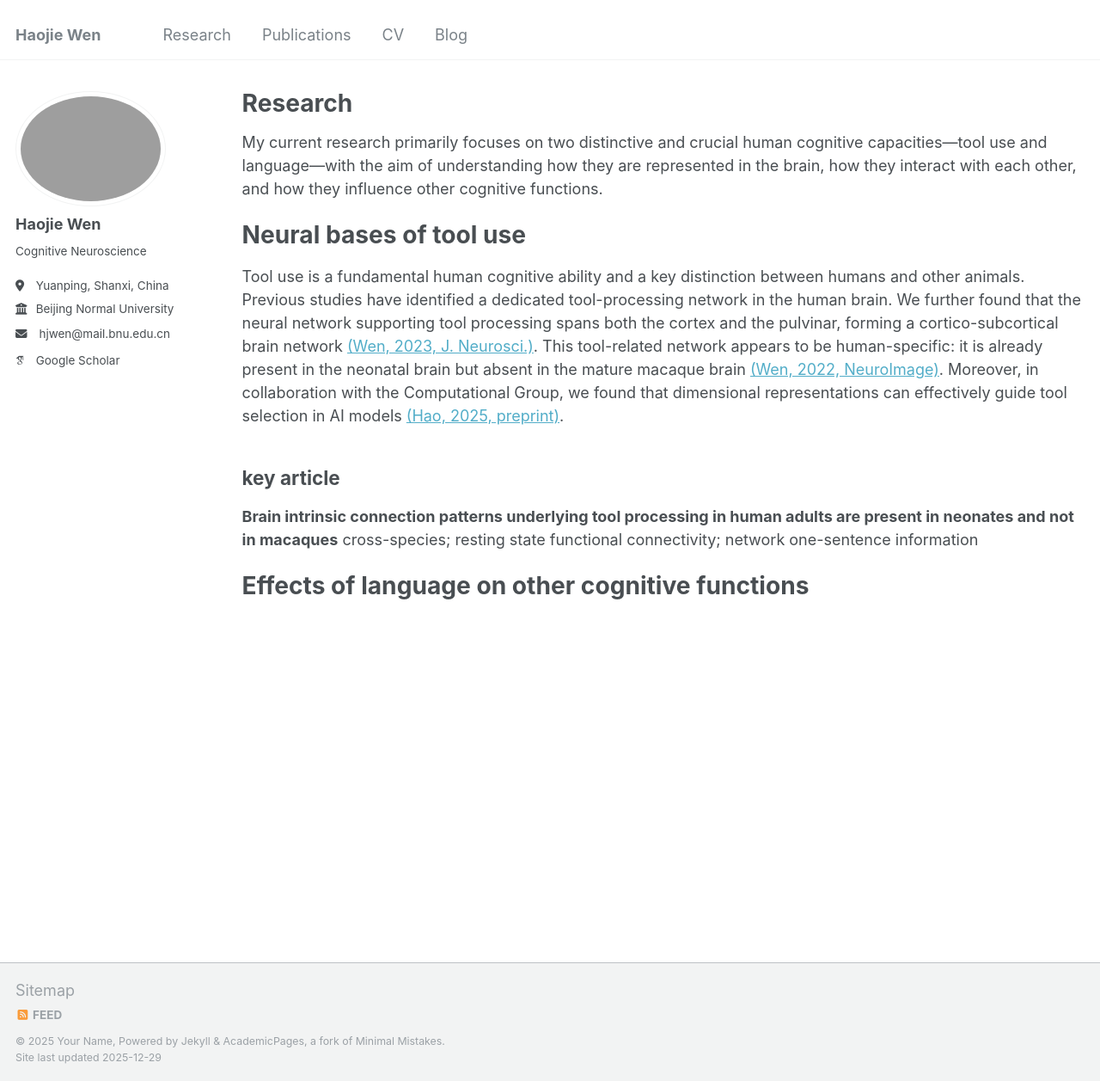
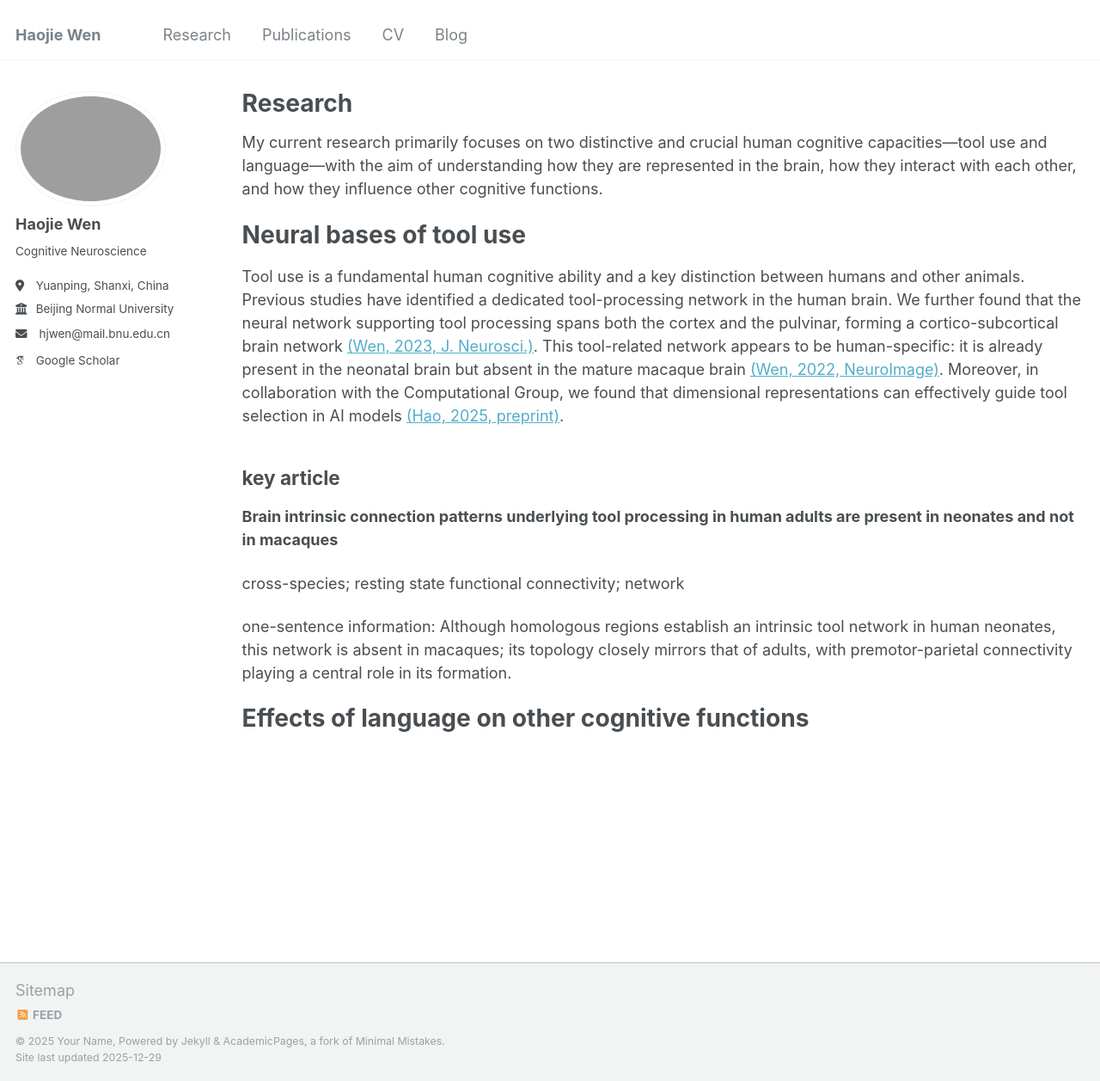
Before and after one commit to happyhaojie/happyhaojie.github.io, a Jekyll site: the page built from _pages/research.md, in a window 1280 px wide and 1257 px high. Shown: the whole window at 86% size. Built offline with Jekyll 4.4.1, drawn with Linux system fonts in a browser that asks for light colours; some web fonts are replaced.

Commit message:
Update research.md

```diff
--- a/_pages/research.md
+++ b/_pages/research.md
@@ -12,7 +12,9 @@ My current research primarily focuses on two distinctive and crucial human cogni
 Tool use is a fundamental human cognitive ability and a key distinction between humans and other animals. Previous studies have identified a dedicated tool-processing network in the human brain. We further found that the neural network supporting tool processing spans both the cortex and the pulvinar, forming a cortico-subcortical brain network [(Wen, 2023, J. Neurosci.)](/files/Wen_2023_JN). This tool-related network appears to be human-specific: it is already present in the neonatal brain but absent in the mature macaque brain [(Wen, 2022, NeuroImage)](/files/Wen_2022_NeuroImage.pdf). Moreover, in collaboration with the Computational Group, we found that dimensional representations can effectively guide tool selection in AI models [(Hao, 2025, preprint)](/files/Hao_2025_preprint.pdf).
 ## key article
 **Brain intrinsic connection patterns underlying tool processing in human adults are present in neonates and not in macaques**
+
 cross-species; resting state functional connectivity; network
-one-sentence information
+
+one-sentence information: Although homologous regions establish an intrinsic tool network in human neonates, this network is absent in macaques; its topology closely mirrors that of adults, with premotor-parietal connectivity playing a central role in its formation.
 
 # Effects of language on other cognitive functions
```
